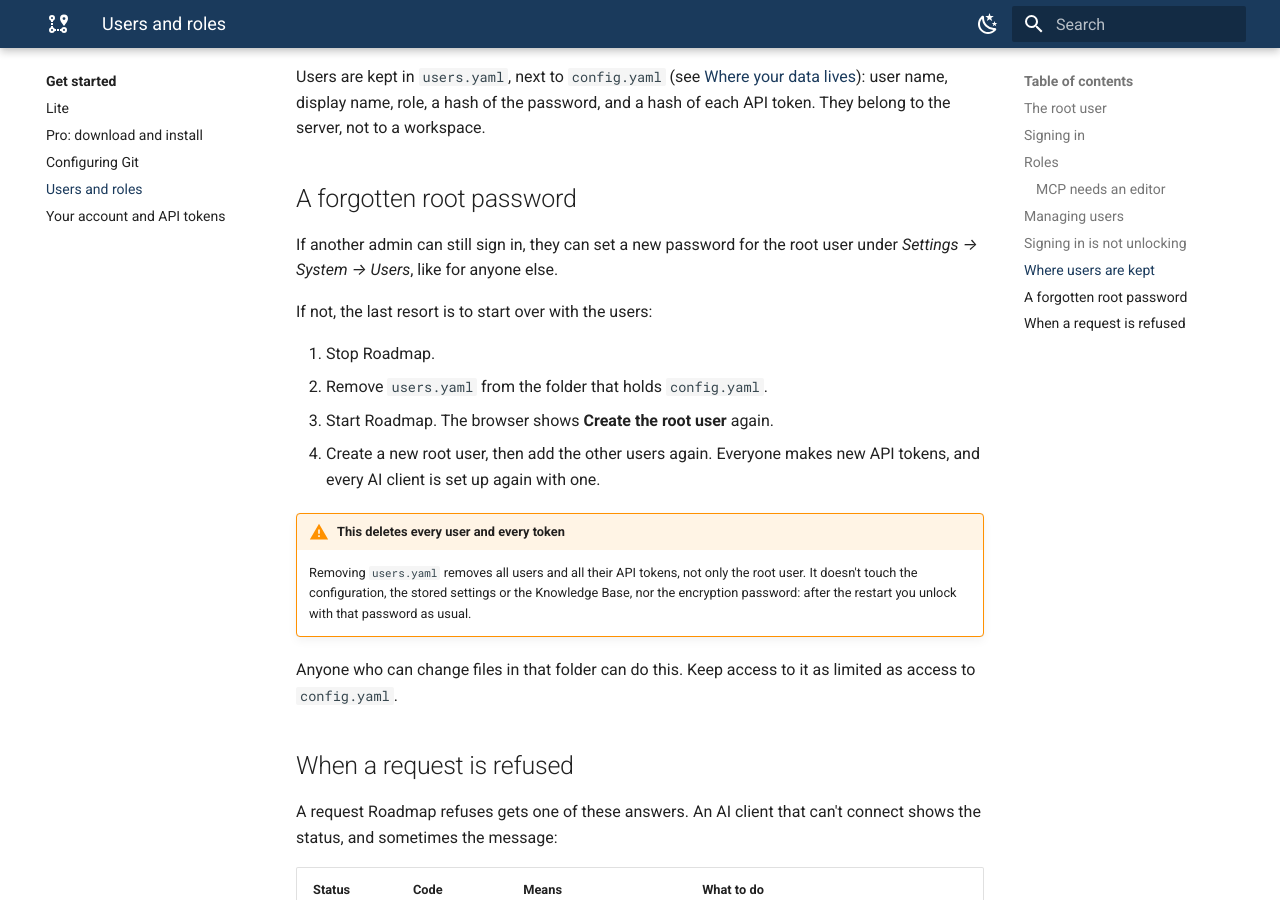
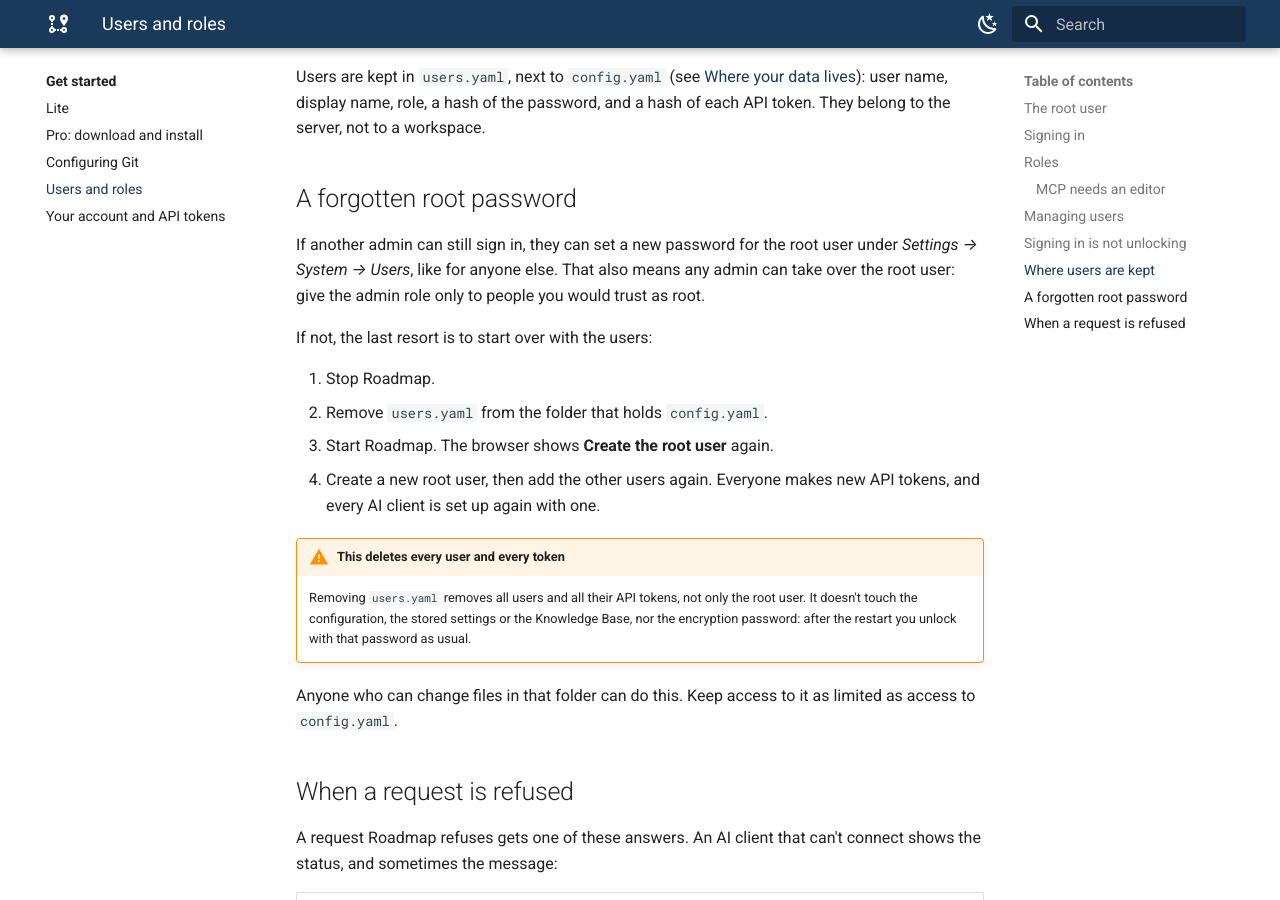
Before and after one commit to roadmap-mcp/roadmap-mcp.github.io, an MkDocs documentation site: the page built from docs/get-started/users.md, in a window 1280 px wide and 900 px high, scrolled down 2195 px. Built offline with MkDocs 1.6.1 and Material for MkDocs 9.7.7, drawn with Linux system fonts in a browser that asks for light colours.

Commit message:
Users: any admin can take over root

```diff
--- a/docs/get-started/users.md
+++ b/docs/get-started/users.md
@@ -94,7 +94,9 @@ server, not to a workspace.
 ## A forgotten root password
 
 If another admin can still sign in, they can set a new password for the root user
-under *Settings → System → Users*, like for anyone else.
+under *Settings → System → Users*, like for anyone else. That also means any admin
+can take over the root user: give the admin role only to people you would trust as
+root.
 
 If not, the last resort is to start over with the users:
 
```
